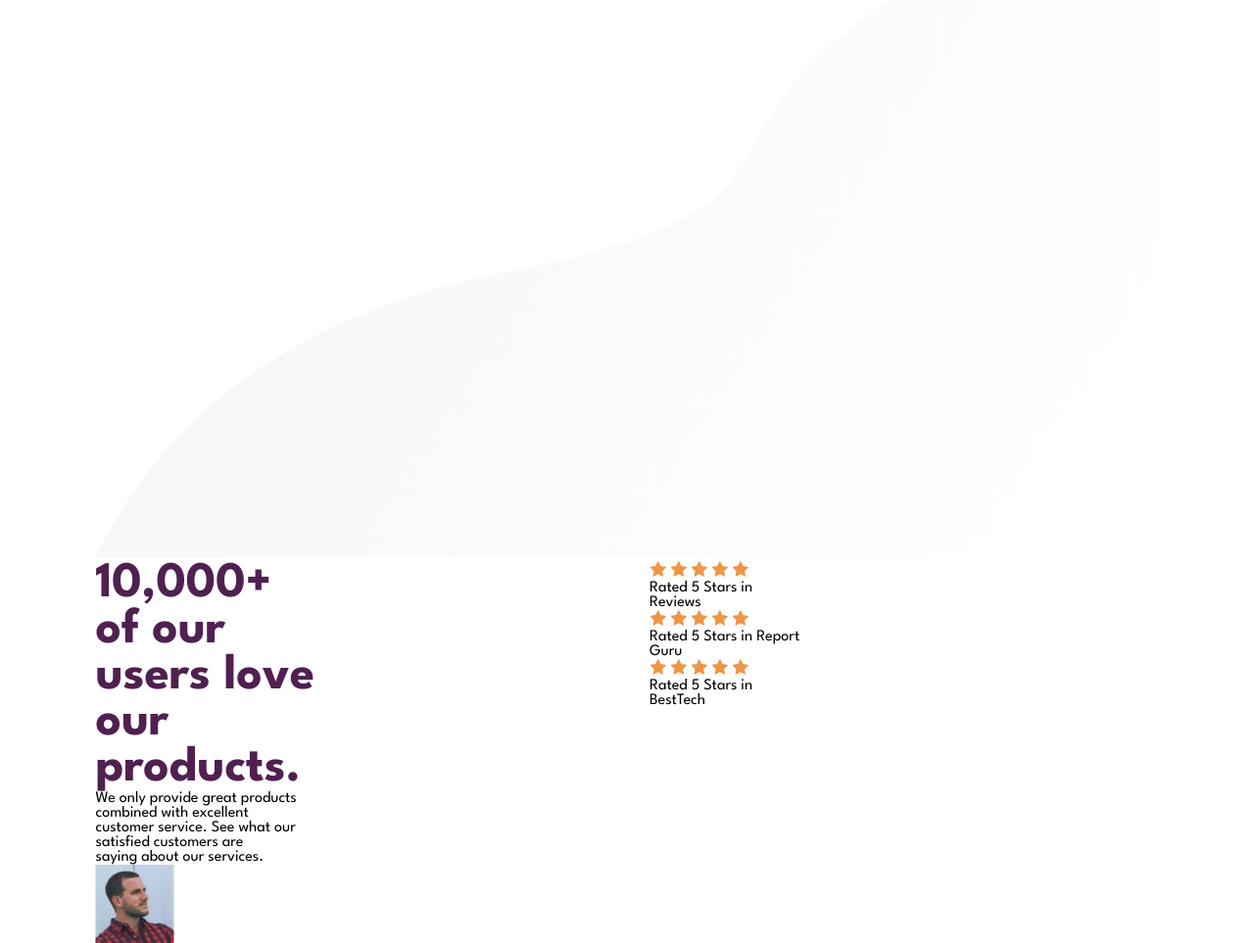
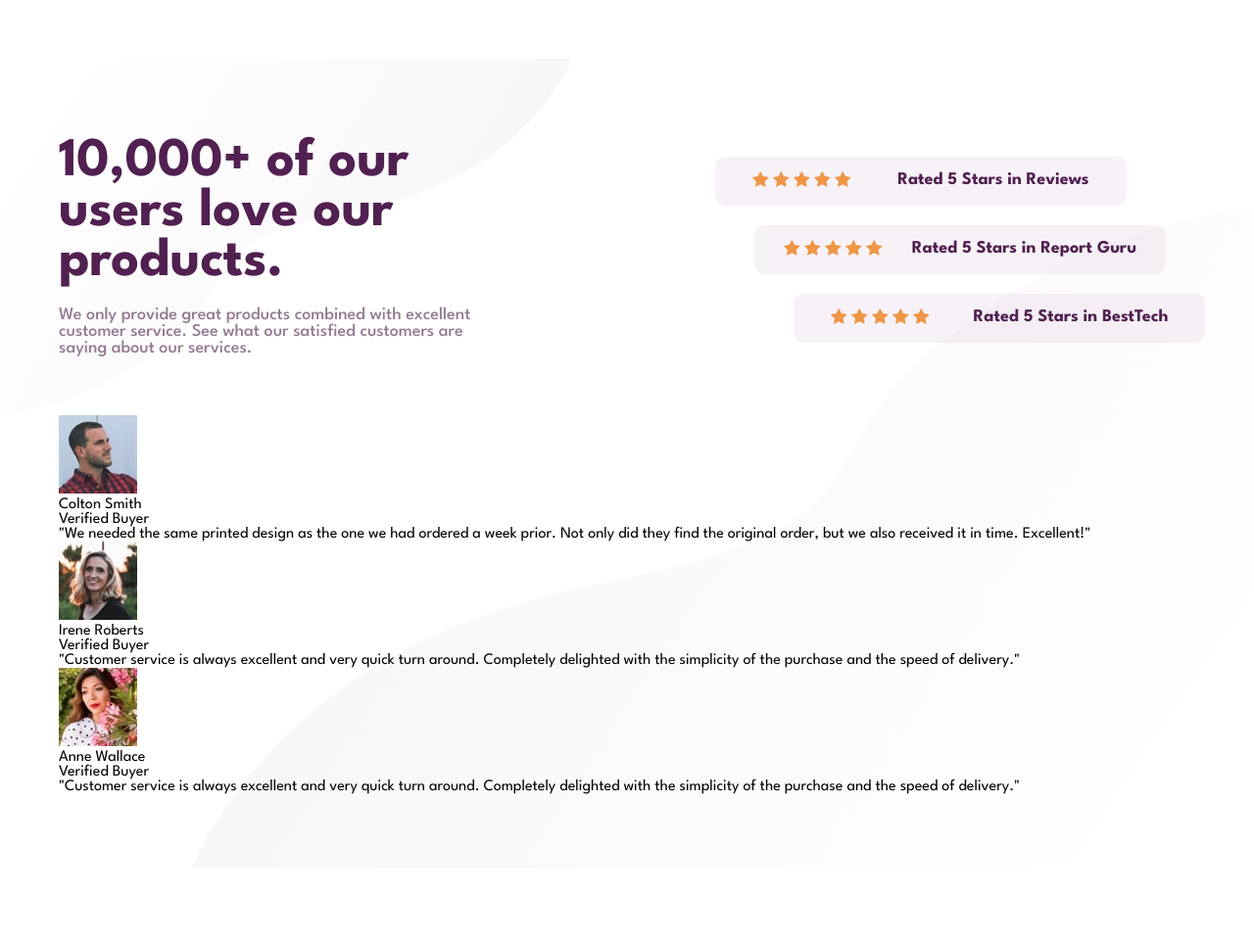
Before and after one commit to oladosuabayomi/social-proof-HTML-CSS-, a plain HTML site: page index.html in a window 1280 px wide. Shown: the top 963 px of the page at 98% size. Drawn offline with Linux system fonts and the light colour scheme.

Commit message:
Styled section with class row-1
Signed-off-by: oladosuabayomi <oladosuabayomi6@gmail.com>

```diff
--- a/style.css
+++ b/style.css
@@ -5,9 +5,9 @@ sans-serif; */
 :root {
     --primary-color-magenta: hsl(300, 43%, 22%);
     --primary-color-pink: hsl(333, 80%, 67%);
-    --text-color-gray: hsl(303, 10%, 53%);
-    --text-color-white: hsl(300, 24%, 96%);
-    --bg-color: hsl(0, 0%, 100%);
+    --text-color-dark-gray: hsl(303, 10%, 53%);
+    --text-color-light-gray: hsl(300, 24%, 96%);
+    --bg-color-white: hsl(0, 0%, 100%);
     --star-color: #ffa500;
 }
 
@@ -22,27 +22,87 @@ body {
     font-family: 'League Spartan', sans-serif;
 }
 
+/* main {
+    background-image: url(images/bg-pattern-top-desktop.svg);
+    background-size: 1000px;
+    background-repeat: no-repeat;
+}
+ */
 .wrapper {
+    max-width: 1300px;
+    margin: auto;
+    position: relative;
+}
+
+.inner-wrapper {
     max-width: 100%;
+    margin: 60px auto;
+    padding: 80px 60px;
+}
+
+.bg-pattern-top {
     position: absolute;
-    top: 50%;
-    left: 50%;
-    transform: translate(-50%, -50%);
+    top: 0;
+    left: 0;
+    width: 100%;
+}
+
+.bg-pattern-bottom {
+    position: absolute;
+    bottom: 0;
+    right: 0;
 }
 
 .row-1 {
     display: flex;
+    flex-wrap: wrap;
+    margin-bottom: 60px;
 }
 
 .col-2 {
-    display: grid;
-    grid-template-columns: 40% 60%;
-    column-gap: 200px;
-
+    flex-basis: 50%;
+    min-width: 300px;
 }
 
-h1 {
-    font-size: 3.2rem;
+.head-content h1 {
+    font-size: 3.5rem;
     font-weight: 700;
     color: var(--primary-color-magenta);
+    margin-bottom: 20px;
 }
+
+.head-content p {
+    font-size: 1.125rem;
+    color: var(--text-color-dark-gray);
+    font-weight: 500;
+}
+
+.rating {
+    margin-top: 20px;
+    margin-left: 90px;
+}
+
+.rate {
+    width: 420px;
+    background-color: var(--text-color-light-gray);
+    padding: 15px;
+    border-radius: 10px;
+    display: flex;
+    justify-content: space-around;
+}
+
+.rate:nth-child(2) {
+    margin-top: 20px;
+    margin-left: 40px;
+}
+
+.rate:nth-child(3) {
+    margin-top: 20px;
+    margin-left: 80px;
+}
+
+.rate p {
+    color: var(--primary-color-magenta);
+    font-size: 1.125rem;
+    font-weight: bold;
+}
```
